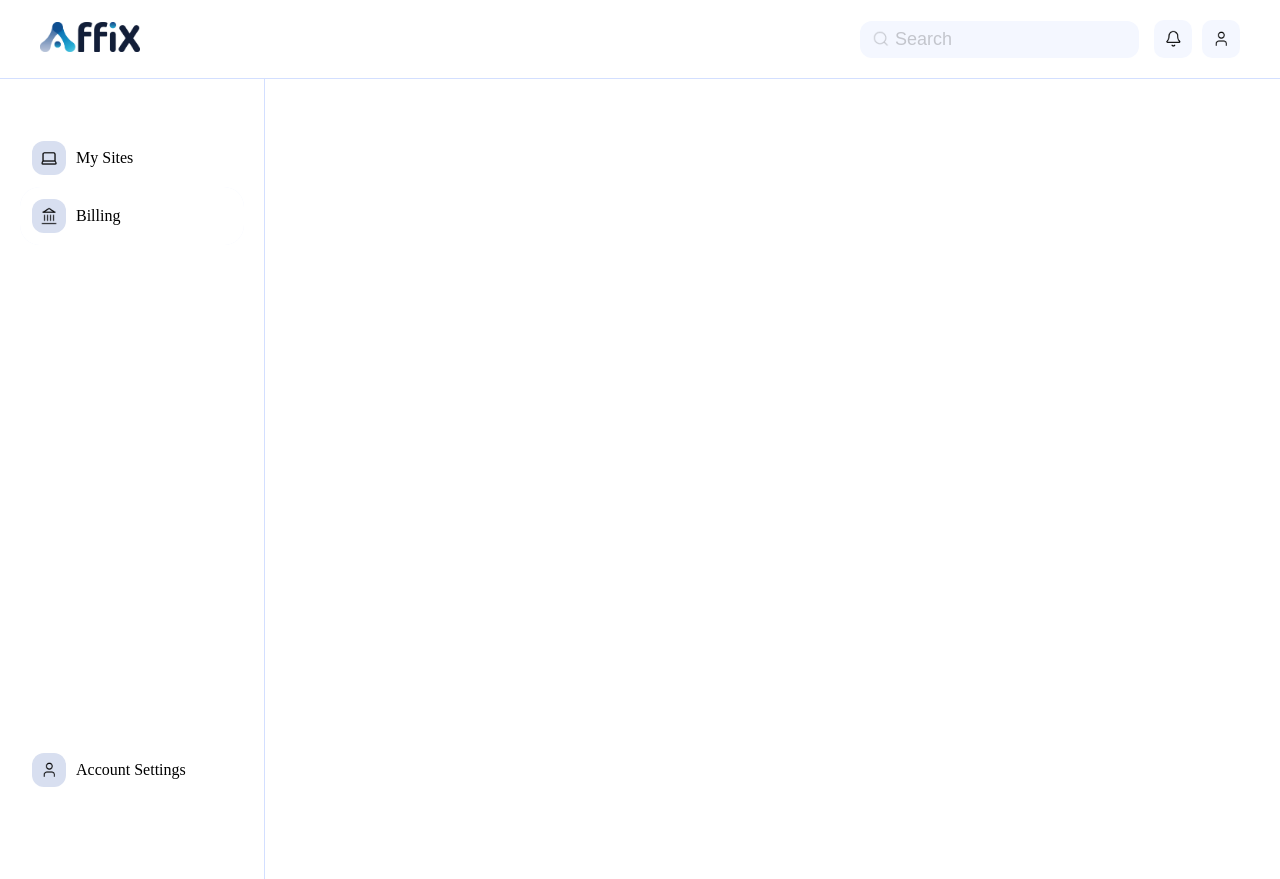
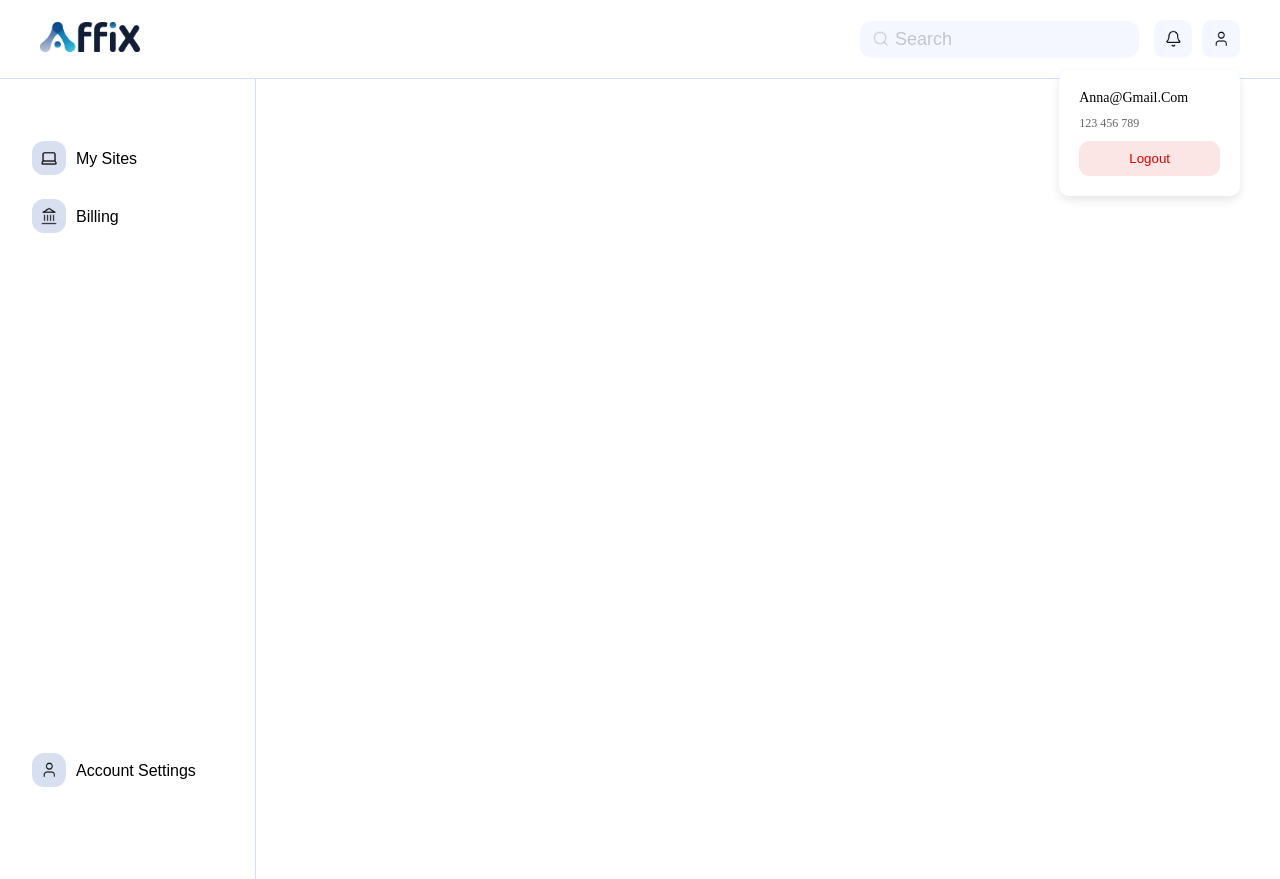
Before and after one commit to CarnageOG/Affix, a plain HTML site: page index.html in a window 1280 px wide. Both pictures are taken after a click on the button 1221 px from the left and 39 px from the top of the page. Drawn offline with Linux system fonts and the light colour scheme.

Commit message:
made layout

```diff
--- a/JavaScript/app.js
+++ b/JavaScript/app.js
@@ -1,5 +1,20 @@
+// საიდბარის ჩამშლა
 function toggleDropdown(event) {
   event.preventDefault();
   const container = event.currentTarget.parentElement;
   container.classList.toggle('open');
 }
+
+// უზერ მოდალი
+const userBtn = document.querySelectorAll('.icon-btn')[1];
+  const userModal = document.getElementById('user-modal');
+
+  userBtn.addEventListener('click', () => {
+    userModal.classList.toggle('hidden');
+  });
+
+  document.addEventListener('click', (event) => {
+    if (!userBtn.contains(event.target) && !userModal.contains(event.target)) {
+      userModal.classList.add('hidden');
+    }
+  });
--- a/index.html
+++ b/index.html
@@ -26,6 +26,12 @@
             </div>
         </div>
     </header>
+    <div id="user-modal" class="user-modal hidden">
+        <p class="user-email">Anna@Gmail.Com</p>
+        <p class="user-phone">123 456 789</p>
+        <button class="logout-btn">Logout</button>
+    </div>
+    <div class="layout">
         <aside class="sidebar">
             <nav class="menu">
                 <a href="#" class="menu-item">
@@ -59,6 +65,7 @@
         </aside>
         <section>
         </section>
+    </div>
     <footer>
     </footer>
 </body>
--- a/styles/styles.css
+++ b/styles/styles.css
@@ -3,6 +3,24 @@
   padding: 0;
   box-sizing: border-box;
 }
+
+.layout {
+  font-family: 'Noto Sans Georgian', sans-serif;
+  display: grid;
+  grid-template-columns: 20% 80%;
+  grid-template-areas:
+    "LEFT RIGHT"
+}
+
+.aside {
+  grid-area: LEFT;
+  position: fixed;
+}
+
+section{
+  grid-area: RIGHT;
+}
+
 /* ჰედერი */
 
 .header {
@@ -68,10 +86,55 @@
   height: 20px;
 }
 
+/* უზერ მოდალი */
+
+.user-modal {
+  position: absolute;
+  top: 70px;
+  right: 40px;
+  background-color: white;
+  box-shadow: 0 4px 10px rgba(0,0,0,0.1);
+  border-radius: 10px;
+  padding: 20px;
+  z-index: 100;
+  max-width: 200px;
+  display: flex;
+  flex-direction: column;
+  gap: 10px;
+}
+
+.user-modal.hidden {
+  display: none;
+}
+
+.user-email {
+  font-size: 14px;
+  color: #000000;
+}
+
+.user-phone {
+  font-size: 12px;
+  color: rgba(0, 0, 0, 0.6);
+}
+
+.logout-btn {
+  background-color: rgba(222, 0, 0, 0.1);
+  border: none;
+  color: #DE0000;
+  padding: 10px 50px;
+  border-radius: 10px;
+  cursor: pointer;
+  transition: all 0.3s ease;
+}
+
+/* .logout-btn:hover {
+  background-color: ;
+} */
+
+
 /* საიდბარი */
 
 .sidebar {
-  width: 265px;
   height: 100vh;
   display: flex;
   flex-direction: column;
```
Lines whose indentation alone changed are shown as unchanged.
